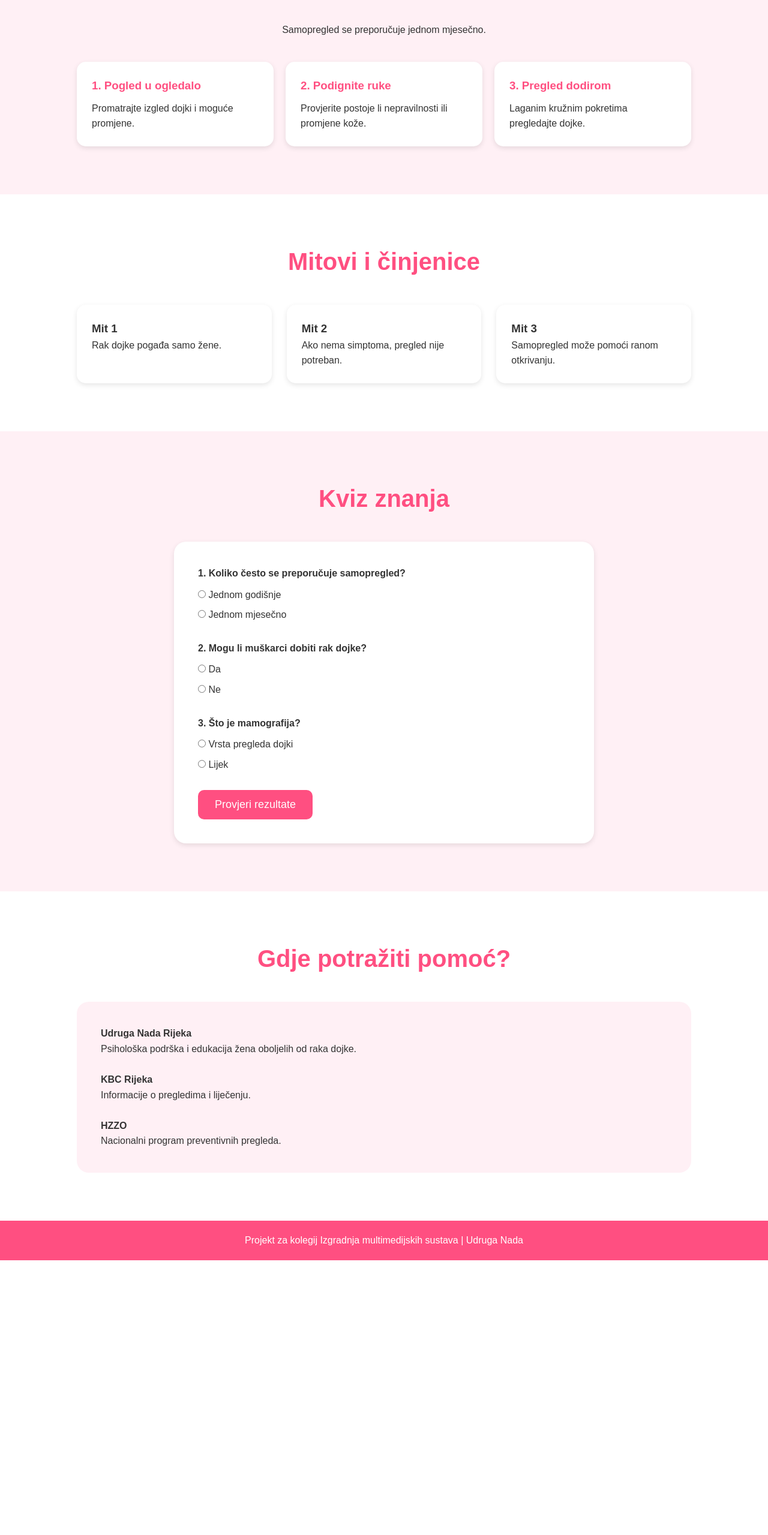
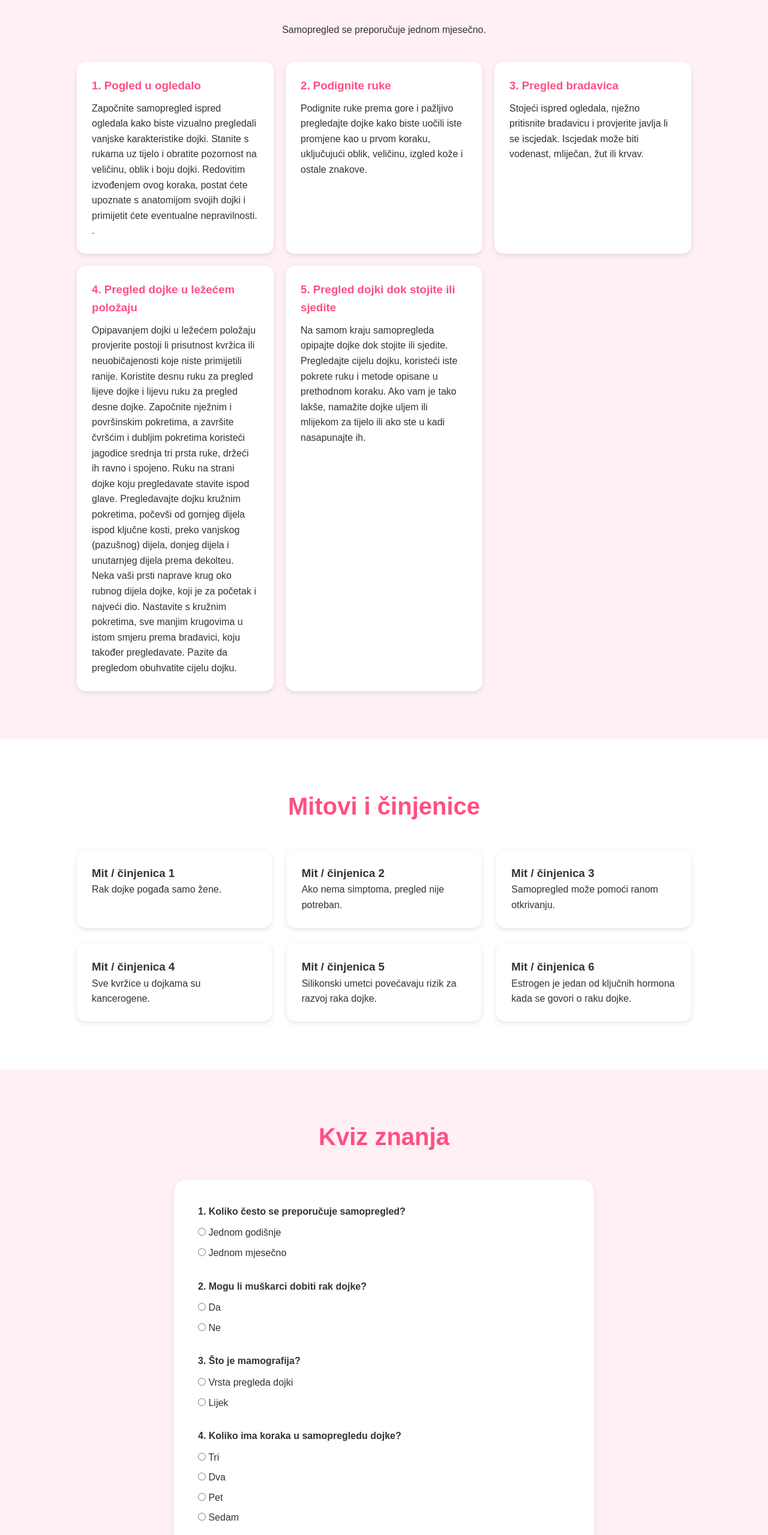
Before and after one commit to manuelabukovic/Multimedija_udruga-nada, a plain HTML site: page index.html in a window 1280 px wide. Shown: the part 1961-4520 px from the top of the page at 60% size. Before the commit the page ends 4062 px from the top, so only its background shows below. Drawn offline with Linux system fonts and the light colour scheme.

Commit message:
Izmjene dodane u mitove i korake samopregleda te na kraj na footer

```diff
--- a/index.html
+++ b/index.html
@@ -89,17 +89,32 @@
 
       <div class="step">
         <h3>1. Pogled u ogledalo</h3>
-        <p>Promatrajte izgled dojki i moguće promjene.</p>
+        <p>Započnite samopregled ispred ogledala kako biste vizualno pregledali vanjske karakteristike dojki. Stanite s rukama uz tijelo i obratite pozornost na veličinu, oblik i boju dojki. Redovitim izvođenjem ovog koraka, postat ćete upoznate s anatomijom svojih dojki i primijetit ćete eventualne nepravilnosti.
+          .</p>
       </div>
 
       <div class="step">
         <h3>2. Podignite ruke</h3>
-        <p>Provjerite postoje li nepravilnosti ili promjene kože.</p>
+        <p>Podignite ruke prema gore i pažljivo pregledajte dojke kako biste uočili iste promjene kao u prvom koraku, uključujući oblik, veličinu, izgled kože i ostale znakove.</p>
       </div>
 
       <div class="step">
-        <h3>3. Pregled dodirom</h3>
-        <p>Laganim kružnim pokretima pregledajte dojke.</p>
+        <h3>3. Pregled bradavica</h3>
+        <p>Stojeći ispred ogledala, nježno pritisnite bradavicu i provjerite javlja li se iscjedak. Iscjedak može biti vodenast, mliječan, žut ili krvav.</p>
+      </div>
+
+      <div class="step">
+        <h3>4. Pregled dojke u ležećem položaju</h3>
+        <p>Opipavanjem dojki u ležećem položaju provjerite postoji li prisutnost kvržica ili neuobičajenosti koje niste primijetili ranije. Koristite desnu ruku za pregled lijeve dojke i lijevu ruku za pregled desne dojke. Započnite nježnim i površinskim pokretima, a završite čvršćim i dubljim pokretima koristeći jagodice srednja tri prsta ruke, držeći ih ravno i spojeno. Ruku na strani dojke koju pregledavate stavite ispod glave.
+          Pregledavajte dojku kružnim pokretima, počevši od gornjeg dijela ispod ključne kosti, preko vanjskog (pazušnog) dijela, donjeg dijela i unutarnjeg dijela prema dekolteu. Neka vaši prsti naprave krug oko rubnog dijela dojke, koji je za početak i najveći dio. Nastavite s kružnim pokretima, sve manjim krugovima u istom smjeru prema bradavici, koju također pregledavate. Pazite da pregledom obuhvatite cijelu dojku.
+        </p>
+      </div>
+
+      <div class="step">
+        <h3>5. Pregled dojki dok stojite ili sjedite</h3>
+        <p>Na samom kraju samopregleda opipajte dojke dok stojite ili sjedite. Pregledajte cijelu dojku, koristeći iste pokrete ruku i metode opisane u prethodnom koraku.
+
+Ako vam je tako lakše, namažite dojke uljem ili mlijekom za tijelo ili ako ste u kadi nasapunajte ih.</p>
       </div>
 
     </div>
@@ -112,7 +127,7 @@
     <div class="myth-container">
 
       <div class="myth-card" onclick="toggleFact(this)">
-        <h3>Mit 1</h3>
+        <h3>Mit / činjenica 1</h3>
         <p>Rak dojke pogađa samo žene.</p>
 
         <div class="fact hidden">
@@ -121,7 +136,7 @@
       </div>
 
       <div class="myth-card" onclick="toggleFact(this)">
-        <h3>Mit 2</h3>
+        <h3>Mit / činjenica 2</h3>
         <p>Ako nema simptoma, pregled nije potreban.</p>
 
         <div class="fact hidden">
@@ -130,13 +145,41 @@
       </div>
 
       <div class="myth-card" onclick="toggleFact(this)">
-        <h3>Mit 3</h3>
+        <h3>Mit / činjenica 3</h3>
         <p>Samopregled može pomoći ranom otkrivanju.</p>
 
         <div class="fact hidden">
           ✅ Točno! Redoviti samopregled povećava šansu ranog otkrivanja.
         </div>
       </div>
+
+      <div class="myth-card" onclick="toggleFact(this)">
+        <h3>Mit / činjenica 4</h3>
+        <p>Sve kvržice u dojkama su kancerogene.</p>
+
+        <div class="fact hidden">
+          ❌ Netočno! Oko 80% kvržica u dojkama izazvano je dobroćudnim promjenama, citala iil iz nekih drugih razloga.
+        </div>
+      </div>
+
+      <div class="myth-card" onclick="toggleFact(this)">
+        <h3>Mit / činjenica 5</h3>
+        <p>Silikonski umetci povećavaju rizik za razvoj raka dojke.</p>
+
+        <div class="fact hidden">
+          ❌ Netočno! Istraživanja pokazuju da žene sa silikonskim umetcima nisu u većem riziku od žena koje nemaju umetke.
+        </div>
+      </div>
+
+      <div class="myth-card" onclick="toggleFact(this)">
+        <h3>Mit / činjenica 6</h3>
+        <p>Estrogen je jedan od ključnih hormona kada se govori o raku dojke.</p>
+
+        <div class="fact hidden">
+          ✅ Točno! Estrogen potiče stanice raka i može ih natjerati da rastu. Estrogen se najčešće pojavljuje u razdoblju od puberteta pa sve do menopauze.
+        </div>
+      </div>
+
 
     </div>
   </section>
@@ -166,6 +209,16 @@
 
         <label><input type="radio" name="q3" value="a"> Vrsta pregleda dojki</label>
         <label><input type="radio" name="q3" value="b"> Lijek</label>
+      </div>
+
+      <div class="question">
+        <p>4. Koliko ima koraka u samopregledu dojke?</p>
+
+        <label><input type="radio" name="q4" value="a"> Tri </label>
+        <label><input type="radio" name="q4" value="b"> Dva </label>
+        <label><input type="radio" name="q4" value="c"> Pet </label>
+        <label><input type="radio" name="q4" value="d"> Sedam </label>
+
       </div>
 
       <button onclick="checkQuiz()" class="btn">
@@ -201,7 +254,7 @@
 
   <!-- FOOTER -->
   <footer>
-    <p>Projekt za kolegij Izgradnja multimedijskih sustava | Udruga Nada</p>
+    <p>Udruga Nada - Rijeka  |  Milana Smokvine Tvrdog 5/1, 51 000 Rijeka  |  051 371 062  |  051 371 062 </p>
   </footer>
 
   <script src="script.js"></script>
--- a/script.js
+++ b/script.js
@@ -31,14 +31,21 @@ function checkQuiz(){
         score++;
     }
 
+    // Q4
+    const q4 = document.querySelector('input[name="q4"]:checked');
+
+    if(q && q4.value === "c"){
+        score++;
+    }
+
     const result = document.getElementById('result');
 
-    result.innerHTML = `Osvojili ste ${score}/3 boda!`;
+    result.innerHTML = `Osvojili ste ${score}/4 boda!`;
 
-    if(score === 3){
+    if(score === 4){
         result.innerHTML += "<br>Odlično poznajete važnost prevencije!";
     }
-    else if(score === 2){
+    else if(score === 3){
         result.innerHTML += "<br>Vrlo dobro! Nastavite se informirati.";
     }
     else{
```
